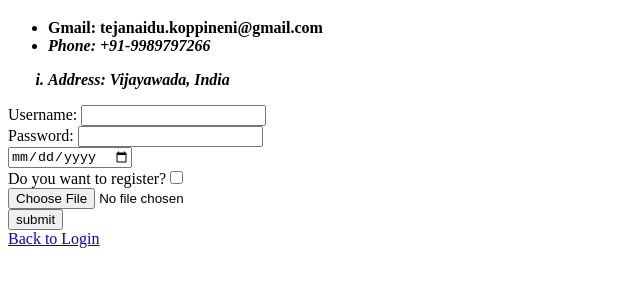
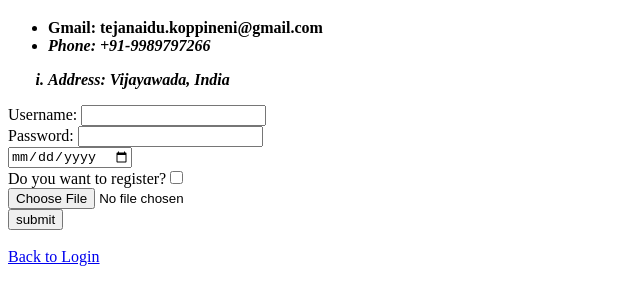
Before and after one commit to K-Tej/cv, a plain HTML site: page contact.html in a window 1280 px wide. Shown: the part 61-366 px from the top of the page, without its empty margins (0-640 px from the left). Drawn offline with Linux system fonts and the light colour scheme.

Commit message:
Update contact.html

```diff
--- a/contact.html
+++ b/contact.html
@@ -21,8 +21,8 @@
       <input type="date" name="" value=""><br>
       <label for="checkbox">Do you want to register?</label><input type="checkbox" name="" value=""><br>
       <input type="file" name="" value=""><br>
-      <input type="submit" name="submit" value="submit"><br>
-      <a href="index.html">Back to Login</a>
+      <input type="submit" name="submit" value="submit"><br><br>
     </form>
+    <a href="index.html">Back to Login</a>
   </body>
 </html>
```
